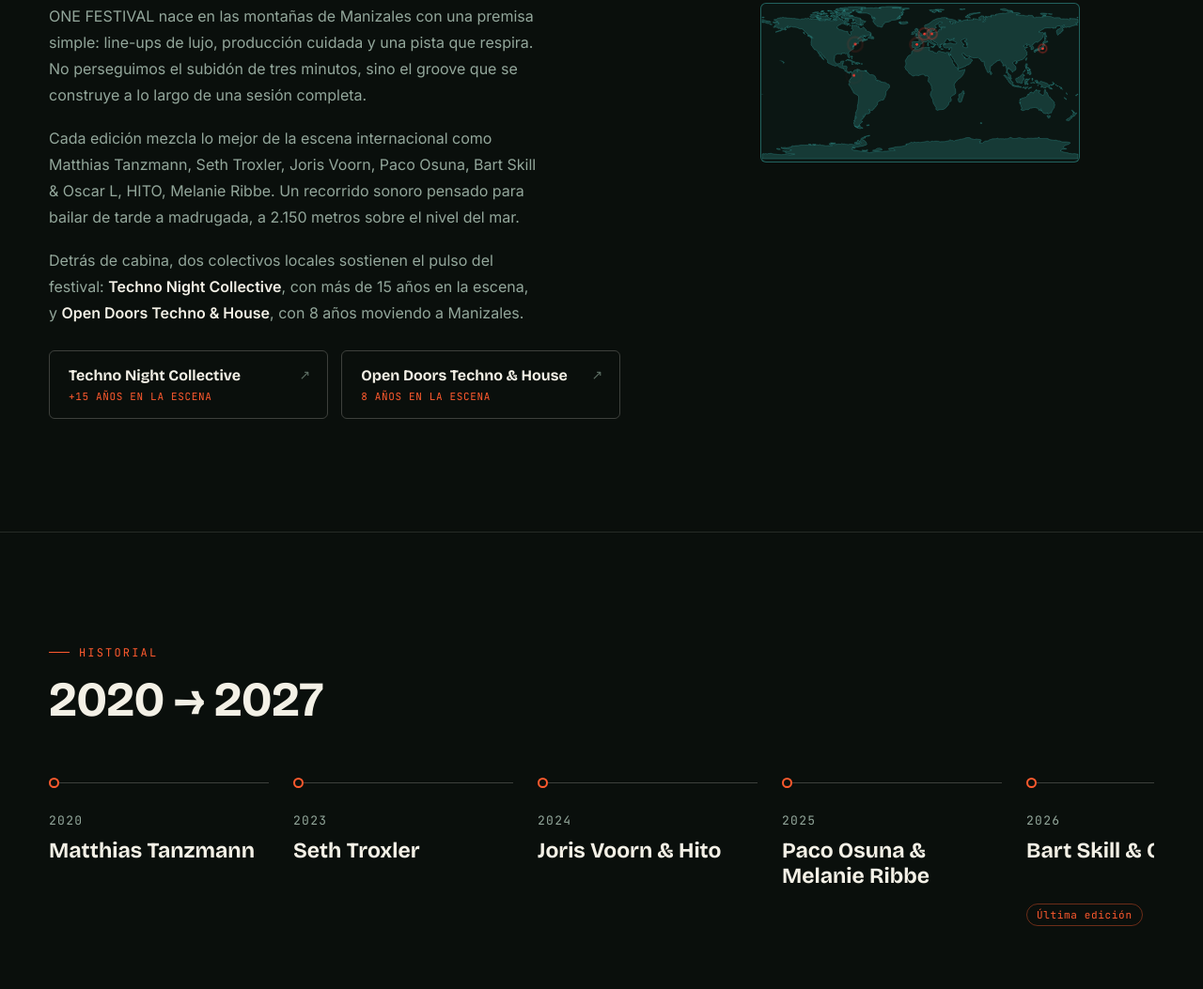
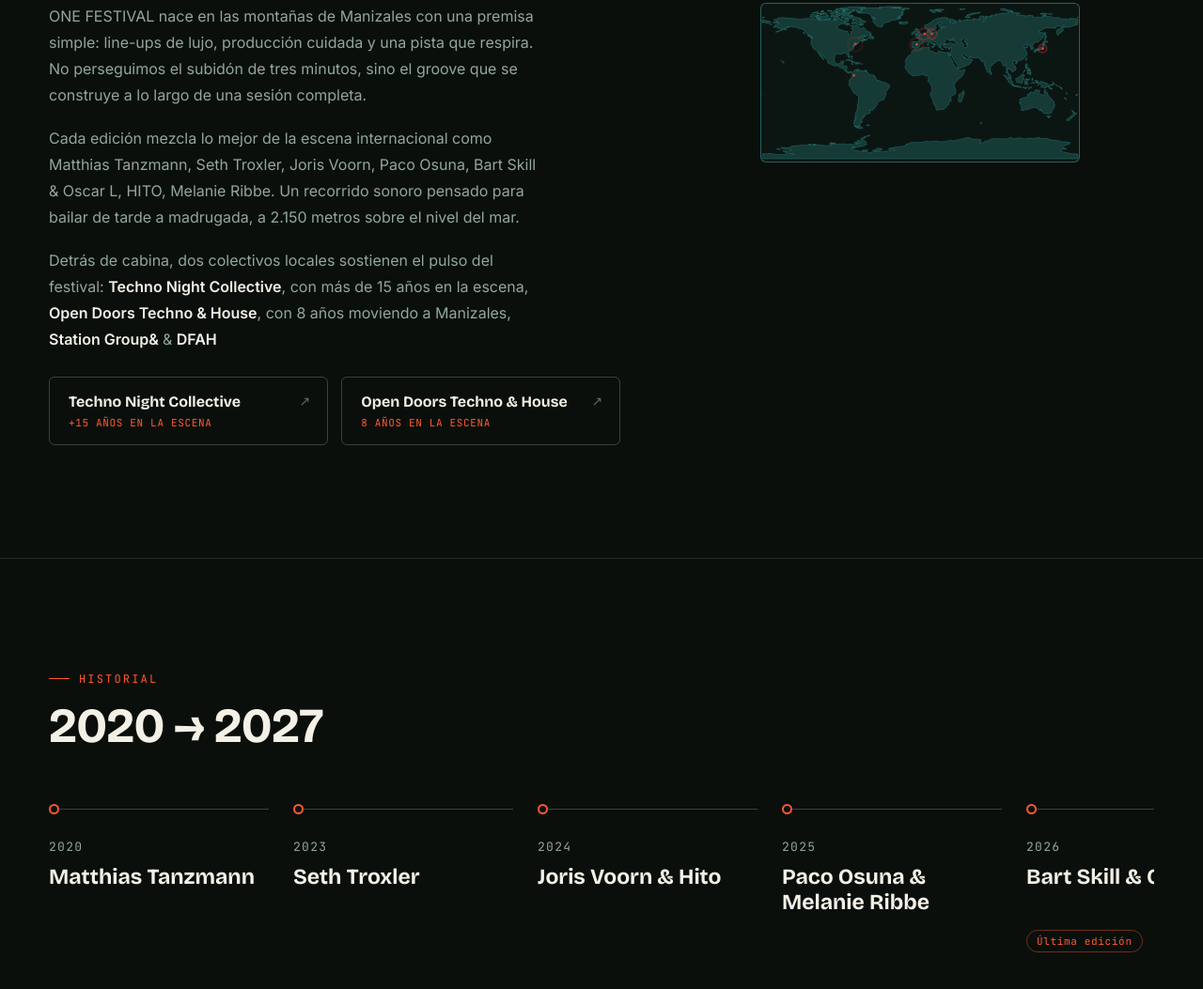
Before and after one commit to solucionestechnics2026/onefestival, a plain HTML site: page index.html in a window 1280 px wide. Shown: the part 2853-3906 px from the top of the page at 94% size. Drawn offline with nearby package versions, Linux system fonts and the light colour scheme.

Commit message:
Update index.html

```diff
--- a/index.html
+++ b/index.html
@@ -819,7 +819,7 @@
         <div class="freq-text reveal">
           <p>ONE FESTIVAL nace en las montañas de Manizales con una premisa simple: line-ups de lujo, producción cuidada y una pista que respira. No perseguimos el subidón de tres minutos, sino el groove que se construye a lo largo de una sesión completa.</p>
           <p>Cada edición mezcla lo mejor de la escena internacional como Matthias Tanzmann, Seth Troxler, Joris Voorn, Paco Osuna, Bart Skill &amp; Oscar L, HITO, Melanie Ribbe. Un recorrido sonoro pensado para bailar de tarde a madrugada, a 2.150 metros sobre el nivel del mar.</p>
-          <p>Detrás de cabina, dos colectivos locales sostienen el pulso del festival: <b style="color:var(--paper);font-weight:600;">Techno Night Collective</b>, con más de 15 años en la escena, y <b style="color:var(--paper);font-weight:600;">Open Doors Techno &amp; House</b>, con 8 años moviendo a Manizales.</p>
+          <p>Detrás de cabina, dos colectivos locales sostienen el pulso del festival: <b style="color:var(--paper);font-weight:600;">Techno Night Collective</b>, con más de 15 años en la escena, <b style="color:var(--paper);font-weight:600;">Open Doors Techno &amp; House</b>, con 8 años moviendo a Manizales, <b style="color:var(--paper);font-weight:600;">Station Group&amp; </b> & <b style="color:var(--paper);font-weight:600;">DFAH</b></p>
           <div class="collectives">
             <a class="collective" href="https://www.instagram.com/techno_night_col" target="_blank" rel="noopener">
               <div class="c-name">Techno Night Collective</div>
```
